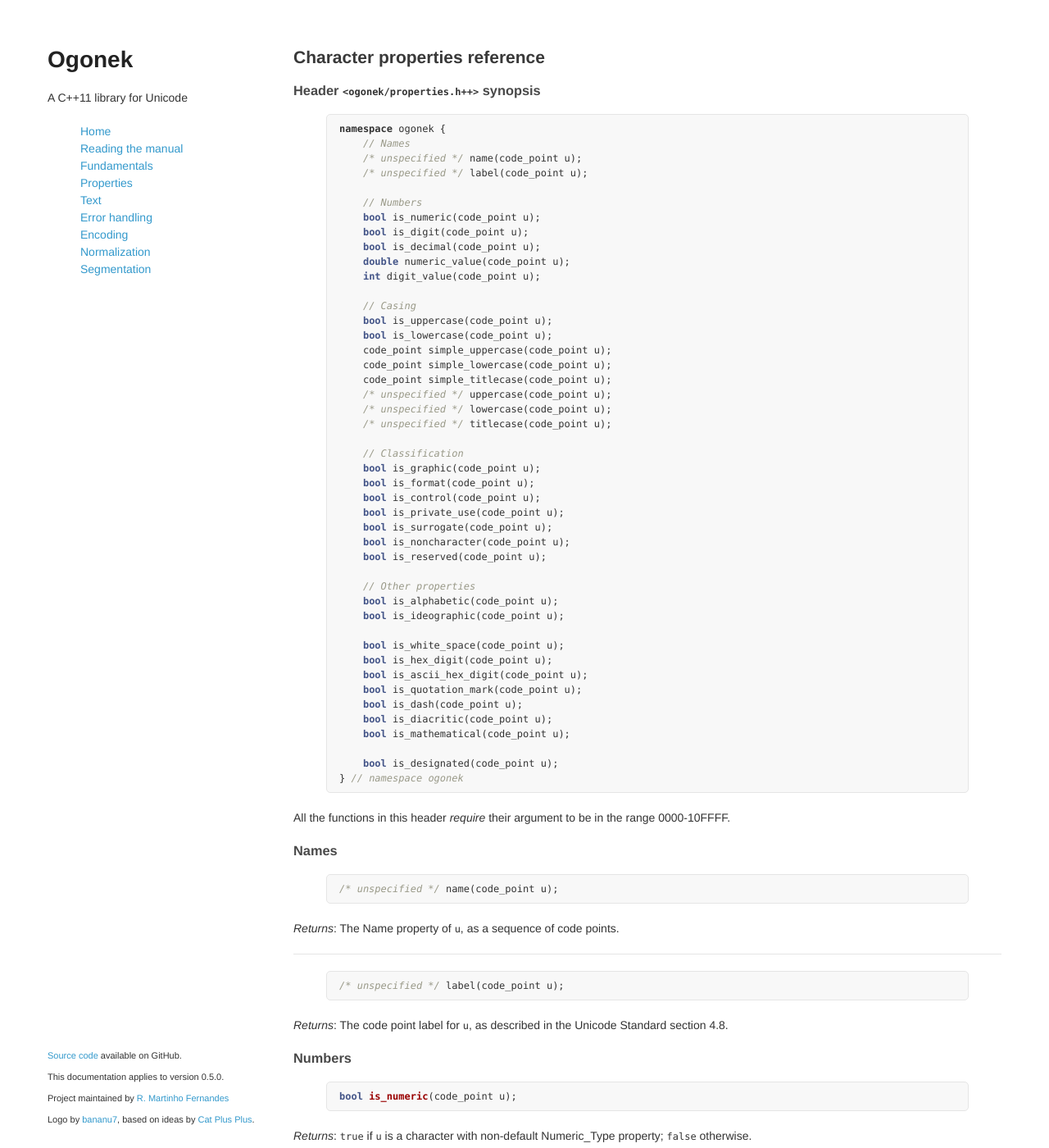
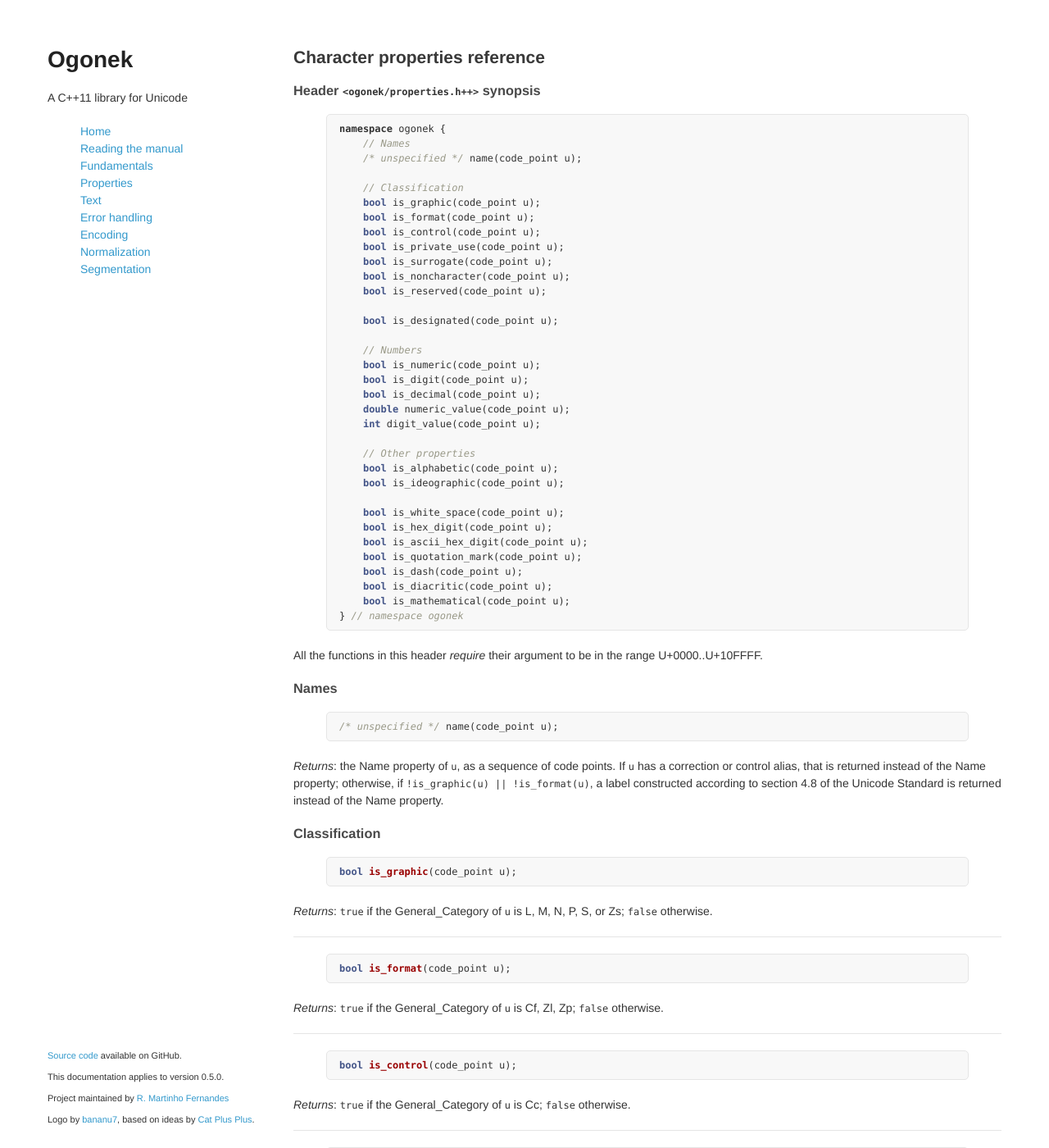
Before and after one commit to libogonek/ogonek, a Jekyll site: the page built from reference/properties.markdown, in a window 1280 px wide and 1400 px high. Shown: the whole window at 82% size. Built offline with Jekyll 4.4.1, drawn with Linux system fonts in a browser that asks for light colours; some of the changed text lies outside the part shown.

Commit message:
Prop stuffs

```diff
--- /dev/null
+++ b/properties.markdown
@@ -0,0 +1,146 @@
+---
+layout: default
+title: Properties
+---
+
+Ogonek provides ways to query character properties. The most useful properties
+are provided in the header `<ogonek/properties.h++>`; the full set of properties
+in the Unicode Character Database is also provided: under namespace
+`ogonek::ucd`, in the header `<ogonek/ucd.h++>`.
+
+### Names
+
+The `name` function provides a textual identifier for a character. It is based
+on the Unicode Name property, but differs in a couple of ways:
+
+- official character name corrections are applied;
+- control characters use an alias instead of an empty string;
+- the remaining non-graphic non-format characters use a systematic unique label
+instead of an empty string.
+
+*Example*:
+{% highlight cpp %}
+auto a = ogonek::name(0x0041); // "LATIN CAPITAL LETTER A"
+auto b = ogonek::name(0x000A); // "LINE FEED"
+auto c = ogonek::name(0x0378); // "<reserved-0378>"
+auto d = ogonek::name(0xFFFF); // "<noncharacter-FFFF>"
+auto e = ogonek::name(0xF8FF); // "<private-use-F8FF>"
+auto f = ogonek::name(0xD8FF); // "<surrogate-D8FF>"
+{% endhighlight %}
+
+### Classification
+
+Code points can be separated into various types: graphic, format, control,
+private use, surrogates, noncharacters, and reserved.
+
+Graphic code points are assigned to abstract characters with a graphic
+representation. These include letters, marks, numbers, punctuation, symbols, and
+spaces.
+
+Format code points are invisible but affect neighboring characters. These
+include characters that control joining behaviour, bidirectional ordering, and
+alternative formats for display; it also includes the line separator and
+paragraph separator characters.
+
+Control code points are the C0 and C1 control codes (U+0000..U+001F and
+U+007F..U+009F).
+
+Private use code points are those in the Private Use Area (U+E000..U+F8FF),
+Supplemental Private Use Area-A (U+F0000..U+FFFFD) and Supplemental Private Use
+Area-B (U+100000..U+10FFFD).
+
+Surrogates are reserved code points for UTF-16 support (U+D800..DFFF).
+
+Noncharacters are an immutable set of sixty-six code points reserved for
+internal use.
+
+Reserverd are all the code points are reserved for future assignment by the
+Unicode Standard.
+
+Ogonek provides functions to query these types: `is_graphic`, `is_format`,
+`is_control`, `is_private_use`, `is_surrogate`, `is_noncharacter`, and
+`is_reserved`.
+
+*Example*:
+{% highlight cpp %}
+assert(ogonek::is_graphic(0x0041));
+assert(ogonek::is_format(0x202D));
+assert(ogonek::is_control(0x000A));
+assert(ogonek::is_private_use(0xF8FF));
+assert(ogonek::is_surrogate(0xD8FF));
+assert(ogonek::is_noncharacter(0xFFFF));
+assert(ogonek::is_reserved(0x0378));
+{% endhighlight %}
+
+Ogonek also provides the function `is_assigned` to query whether a code point is
+assigned.
+
+*Example*:
+{% highlight cpp %}
+assert(ogonek::is_assigned(0xFFFF));
+assert(!ogonek::is_assigned(0x0379));
+{% endhighlight %}
+
+### Numbers
+
+For characters that normally represent numbers, their numeric types and values
+can be queried. For all numeric characters, `is_numeric` returns true.
+
+Digit characters are those whose numeric value is an integer in the range 0..9.
+For these `is_digit` returns true. Among these there is a subset of those that
+are encoded in a contiguous ascending range 0..9. For those, `is_decimal`
+returns true.
+
+For all numeric characters, `numeric_value` returns its corresponding value as a
+`double`. For digit characters, `digit_value` returns its value as an `int`.
+
+*Example*:
+{% highlight cpp %}
+assert(ogonek::is_numeric(0x00BC)); // VULGAR FRACTION ONE QUARTER
+assert(ogonek::is_digit(0x00B2)); // SUPERSCRIPT TWO
+assert(ogonek::is_decimal(0x0031)); // DIGIT ONE
+
+assert(ogonek::numeric_value(0x00BC) == 0.25); // VULGAR FRACTION ONE QUARTER
+assert(ogonek::digit_value(0x00B2) == 2); // SUPERSCRIPT TWO
+assert(ogonek::digit_value(0x0031) == 1); // DIGIT ONE
+{% endhighlight %}
+
+### Other properties
+
+Ogonek provides simple queries for various character properties that classify
+characters according to their function.
+
+{% highlight cpp %}
+bool is_alphabetic(code_point u);
+{% endhighlight %}
+{% highlight cpp %}
+bool is_ideographic(code_point u);
+{% endhighlight %}
+{% highlight cpp %}
+bool is_white_space(code_point u);
+{% endhighlight %}
+{% highlight cpp %}
+bool is_hex_digit(code_point u);
+{% endhighlight %}
+{% highlight cpp %}
+bool is_ascii_hex_digit(code_point u);
+{% endhighlight %}
+{% highlight cpp %}
+bool is_quotation_mark(code_point u);
+{% endhighlight %}
+{% highlight cpp %}
+bool is_dash(code_point u);
+{% endhighlight %}
+{% highlight cpp %}
+bool is_diacritic(code_point u);
+{% endhighlight %}
+{% highlight cpp %}
+bool is_mathematical(code_point u);
+{% endhighlight %}
+
+### Full UCD support
+
+The header `<ogonek/ucd.h++>` provides various direct queries to the Unicode
+normative propertiees in namespace `ucd`. These are intended for advanced users
+and for internal use by the algorithms provided in ogonek. This API is not
+stable yet, so it is not documented.
--- a/reference/properties.markdown
+++ b/reference/properties.markdown
@@ -9,24 +9,6 @@ title: Character properties reference
 namespace ogonek {
     // Names
     /* unspecified */ name(code_point u);
-    /* unspecified */ label(code_point u);
-
-    // Numbers
-    bool is_numeric(code_point u);
-    bool is_digit(code_point u);
-    bool is_decimal(code_point u);
-    double numeric_value(code_point u);
-    int digit_value(code_point u);
-
-    // Casing
-    bool is_uppercase(code_point u);
-    bool is_lowercase(code_point u);
-    code_point simple_uppercase(code_point u);
-    code_point simple_lowercase(code_point u);
-    code_point simple_titlecase(code_point u);
-    /* unspecified */ uppercase(code_point u);
-    /* unspecified */ lowercase(code_point u);
-    /* unspecified */ titlecase(code_point u);
 
     // Classification
     bool is_graphic(code_point u);
@@ -36,6 +18,15 @@ namespace ogonek {
     bool is_surrogate(code_point u);
     bool is_noncharacter(code_point u);
     bool is_reserved(code_point u);
+
+    bool is_designated(code_point u);
+
+    // Numbers
+    bool is_numeric(code_point u);
+    bool is_digit(code_point u);
+    bool is_decimal(code_point u);
+    double numeric_value(code_point u);
+    int digit_value(code_point u);
 
     // Other properties
     bool is_alphabetic(code_point u);
@@ -48,13 +39,11 @@ namespace ogonek {
     bool is_dash(code_point u);
     bool is_diacritic(code_point u);
     bool is_mathematical(code_point u);
-
-    bool is_designated(code_point u);
 } // namespace ogonek
 {% endhighlight %}
 
 All the functions in this header *require* their argument to be in the range
-0000-10FFFF.
+U+0000..U+10FFFF.
 
 ### Names
 
@@ -62,16 +51,78 @@ All the functions in this header *require* their argument to be in the range
 /* unspecified */ name(code_point u);
 {% endhighlight %}
 
-*Returns*: The Name property of `u`, as a sequence of code points.
+*Returns*: the Name property of `u`, as a sequence of code points. If `u` has a
+correction or control alias, that is returned instead of the Name property;
+otherwise, if `!is_graphic(u) || !is_format(u)`, a label constructed according
+to section 4.8 of the Unicode Standard is returned instead of the Name property.
+
+### Classification
+
+{% highlight cpp %}
+bool is_graphic(code_point u);
+{% endhighlight %}
+
+*Returns*: `true` if the General\_Category of `u` is L, M, N, P, S, or Zs;
+`false` otherwise.
 
 ---
 
 {% highlight cpp %}
-/* unspecified */ label(code_point u);
+bool is_format(code_point u);
 {% endhighlight %}
 
-*Returns*: The code point label for `u`, as described in the Unicode Standard
-section 4.8.
+*Returns*: `true` if the General\_Category of `u` is Cf, Zl, Zp; `false`
+otherwise.
+
+---
+
+{% highlight cpp %}
+bool is_control(code_point u);
+{% endhighlight %}
+
+*Returns*: `true` if the General\_Category of `u` is Cc; `false` otherwise.
+
+---
+
+{% highlight cpp %}
+bool is_private_use(code_point u);
+{% endhighlight %}
+
+*Returns*: `true` if the General\_Category of `u` is Co; `false` otherwise.
+
+---
+
+{% highlight cpp %}
+bool is_surrogate(code_point u);
+{% endhighlight %}
+
+*Returns*: `true` if the General\_Category of `u` is Cs; `false` otherwise.
+
+---
+
+{% highlight cpp %}
+bool is_noncharacter(code_point u);
+{% endhighlight %}
+
+*Returns*: `true` if `u` has the Noncharacter\_Code\_Point property; `false`
+otherwise.
+
+---
+
+{% highlight cpp %}
+bool is_reserved(code_point u);
+{% endhighlight %}
+
+*Returns*: `true` if `!is_noncharacter` and the General\_Category of `u` is Cn;
+`false` otherwise.
+
+---
+
+{% highlight cpp %}
+bool is_designated(code_point u);
+{% endhighlight %}
+
+*Returns*: `true` if `u` is a designated codepoint; `false` otherwise.
 
 ### Numbers
 
@@ -186,66 +237,6 @@ points.
 
 *Returns*: The Titlecase\_Mapping property of `u`, as a sequence of code
 points.
-
-### Classification
-
-{% highlight cpp %}
-bool is_graphic(code_point u);
-{% endhighlight %}
-
-*Returns*: `true` if the General\_Category of `u` is L, M, N, P, S, or Zs;
-`false` otherwise.
-
----
-
-{% highlight cpp %}
-bool is_format(code_point u);
-{% endhighlight %}
-
-*Returns*: `true` if the General\_Category of `u` is Cf, Zl, Zp; `false`
-otherwise.
-
----
-
-{% highlight cpp %}
-bool is_control(code_point u);
-{% endhighlight %}
-
-*Returns*: `true` if the General\_Category of `u` is Cc; `false` otherwise.
-
----
-
-{% highlight cpp %}
-bool is_private_use(code_point u);
-{% endhighlight %}
-
-*Returns*: `true` if the General\_Category of `u` is Co; `false` otherwise.
-
----
-
-{% highlight cpp %}
-bool is_surrogate(code_point u);
-{% endhighlight %}
-
-*Returns*: `true` if the General\_Category of `u` is Cs; `false` otherwise.
-
----
-
-{% highlight cpp %}
-bool is_noncharacter(code_point u);
-{% endhighlight %}
-
-*Returns*: `true` if `u` has the Noncharacter\_Code\_Point property; `false`
-otherwise.
-
----
-
-{% highlight cpp %}
-bool is_reserved(code_point u);
-{% endhighlight %}
-
-*Returns*: `true` if `!is_noncharacter` and the General\_Category of `u` is Cn;
-`false` otherwise.
 
 ### Other properties
 
@@ -318,11 +309,3 @@ bool is_mathematical(code_point u);
 {% endhighlight %}
 
 *Returns*: `true` if `u` has the Math property; `false` otherwise.
-
----
-
-{% highlight cpp %}
-bool is_designated(code_point u);
-{% endhighlight %}
-
-*Returns*: `true` if `u` is a designated codepoint; `false` otherwise.
```
Also changed, not shown: other parts of reference/properties.markdown (+3 -3 lines).
